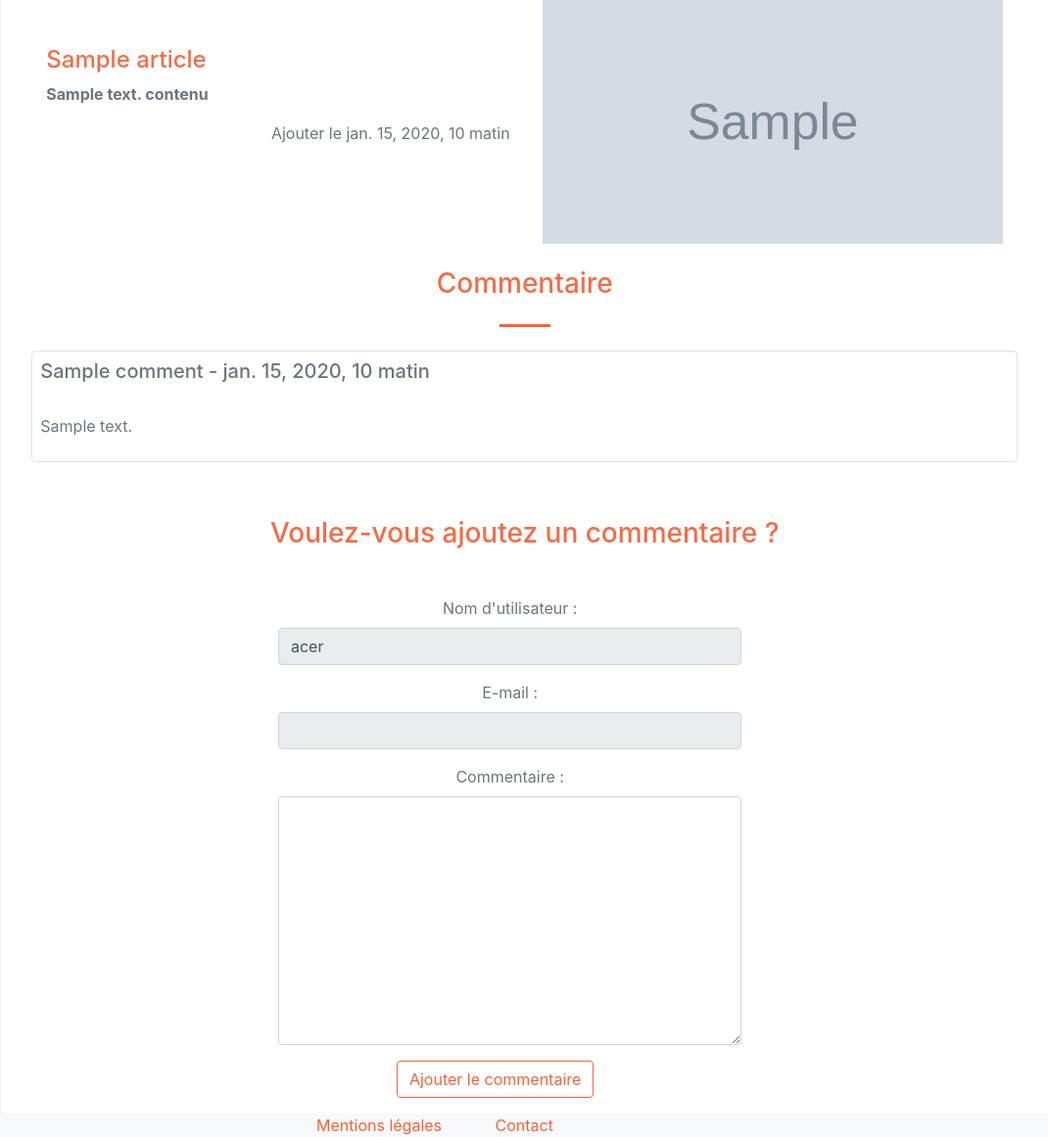
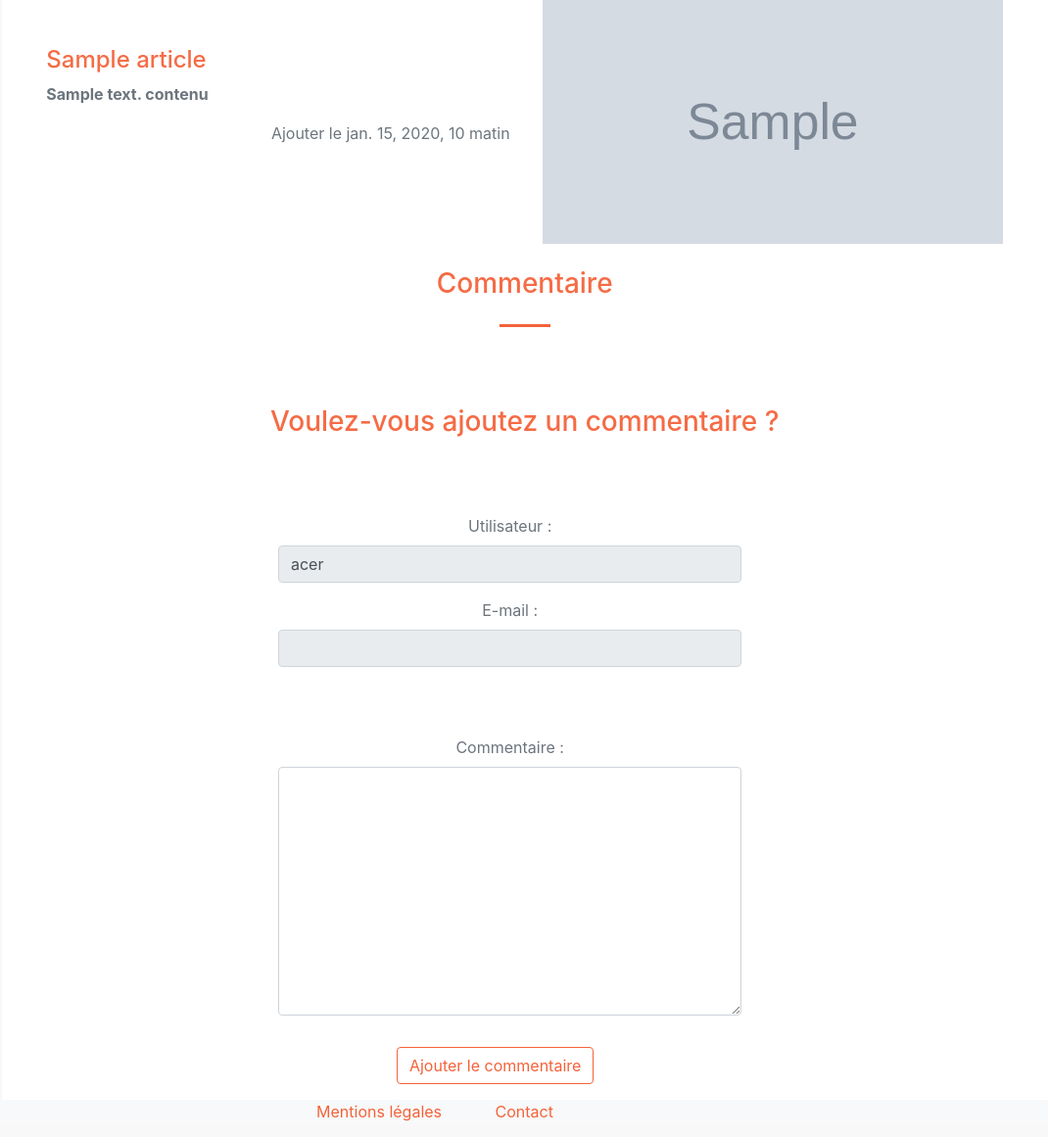
Before and after one commit to Frantz680/Site-elec, a Django app: template articles/templates/articles/detail.html in a window 1280 px wide. Shown: the part 334-1495 px from the top of the page at 98% size, without its empty margins (196-1266 px from the left). Run offline with Django 3.2, Linux system fonts and the light colour scheme; a user stored in the database is signed in; tables that the repository leaves empty hold one stand-in row (values such as "Sample post"); the template is opened without the code that fills it: values that come from a table or form of the project are taken from there, most other values are stand-ins (such as "Sample title", 1, 10 or a date in 2020); grey boxes marked "Sample" are stand-in pictures; some libraries are stand-ins or nearby versions.

Commit message:
Captcha + Comment

```diff
--- /dev/null
+++ b/articles/my_captcha.py
@@ -0,0 +1,5 @@
+from django import forms
+from captcha.fields import ReCaptchaField
+
+class FormWithCaptcha(forms.Form):
+    captcha = ReCaptchaField()
--- a/articles/templates/articles/detail.html
+++ b/articles/templates/articles/detail.html
@@ -5,6 +5,7 @@
 {% block title %}Apprend-elec{% endblock %}
 
 {% block contenu %}
+
 <div class="masthead-lumiere-home col-md-10">
     {% for article in articles %}
     <div class="container-home">
@@ -75,22 +76,22 @@
             Commentaire
         </h3>
         <hr class="divider my-4" />
-        {% if not comments.all %}
-            <p class="text-muted">Il n'y a pas encore de commentaire..</p>
+        {% for comment in comments.all %}
 
-        {% else %}
+        {% if comment.name_article == sous_category.name and comment.id_sous_category == sous_category.id %}
 
-            {% for comment in comments.all %}
-            <div class="mt-3">
-                <div class="card border p-2 ">
-                    <h5 class="text-muted">{{ comment.name}} - {{ comment.date_added}}</h5>
-                    <br/>
-                    <p class="text-muted">{{ comment.body }}</p>
-                </div>
+        <div class="mt-3">
+            <div class="card border p-2 ">
+                <h5 class="text-muted">{{ comment.user}} - {{ comment.date_added}}</h5>
+                <br/>
+                <p class="text-muted">{{ comment.contenu }}</p>
             </div>
-            {% endfor %}
+        </div>
 
         {% endif %}
+
+        {% endfor %}
+
         <br/>
         <br/>
     </div>
@@ -102,32 +103,46 @@
 
         <form method="POST">
             {% csrf_token %}
-            <div class="row h-100 align-items-center justify-content-center text-center mt-5">
+            <div class="row h-100 align-items-center justify-content-center text-center ">
                 <div class="fieldWrapper my-label text-muted text-center col-lg-6" id="name-comment">
                     {% if request.user.is_authenticated %}
-                    <p class="">
-                    <label for="id_name">Nom d'utilisateur&nbsp;:</label>
-                    <input type="text" name="name" class="form-control" required="" value="{{ user.username }}" id="id_name" readonly>
+                    <!-- {{ form.as_p }} -->
+
+                    <label class="hidden-important" for="id_name_article">id_article&nbsp;:</label>
+                    <input type="text" name="name_article" class="form-control hidden-important" id="id_name_article" value="{{ sous_category.name }}">
+
+                    <p>
+                        <label for="id_user">Utilisateur&nbsp;:</label>
+                        <input type="text" name="user" class="form-control" id="id_user" value="{{ user.username }}" readonly>
                     </p>
 
-                    <p class="">
                     <label for="id_e_mail">E-mail&nbsp;:</label>
-                    <input type="text" name="e_mail" class="form-control" required="" value="{{ user.email }}" id="id_e_mail" readonly>
-                    </p>
+                    <input type="text" name="e_mail" required="" class="form-control" value="{{ user.email }}" id="id_e_mail" readonly>
+
+                    <label class="hidden-important" for="id_id_sous_category">id_sous_category&nbsp;:</label>
+                    <input type="text" name="id_sous_category" class="form-control hidden-important" id="id_id_sous_category" value="{{ sous_category.id }}">
+
                     {% else %}
-                    <label for="id_name">Nom d'utilisateur&nbsp;:</label>
-                    <input type="text" name="name" class="form-control" required="" id="id_name">
+
+                    <label class="hidden-important" for="id_name_article">id_article&nbsp;:</label>
+                    <input type="text" name="name_article" class="form-control hidden-important" id="id_name_article" value="{{ sous_category.name }}">
+
+                    <label for="id_user">Nom d'utilisateur&nbsp;:</label>
+                    <input type="text" name="user" class="form-control" required="" id="id_user">
                     <label for="id_e_mail">E-mail&nbsp;:</label>
                     <input type="text" name="e_mail" class="form-control" required="" id="id_e_mail">
+
+                    <label class="hidden-important" for="id_id_sous_category">id_sous_category&nbsp;:</label>
+                    <input type="text" name="id_sous_category" class="form-control hidden-important" id="id_id_sous_category" value="{{ sous_category.id }}">
+
                     {% endif %}
-                    <label for="id_body">Commentaire&nbsp;:</label>
-                    <textarea name="body" cols="40" rows="10" class="form-control" required="" id="id_body"></textarea>
+                    <p>
+                        <label for="id_contenu">Commentaire&nbsp;:</label>
+                        <textarea name="contenu" cols="40" rows="10" class="form-control" required="" id="id_contenu"></textarea>
+                    </p>
 
-                    <script src='https://www.google.com/recaptcha/api.js'></script>
+                    {{captcha}}
 
-                    <div class="row h-100 align-items-center justify-content-center text-center">
-                        <div class="g-recaptcha" data-sitekey="public_key_here"></div>
-                    </div>
                     <div class="row h-100 align-items-center justify-content-center text-center">
                         <p class="submit">
                         <input type="submit" name="post" class="btn btn-outline-primary mt-3" value="Ajouter le commentaire" />
--- a/home/forms.py
+++ b/home/forms.py
@@ -2,7 +2,7 @@ from django.db.models import fields
 from django.forms import ModelForm
 from django import forms
 
-from .models import Articles, Sous_Category, Category
+from .models import Articles, Sous_Category, Category, Comment
 
 
 class AddCatForm(ModelForm):
@@ -58,3 +58,33 @@ class addArticlesForm(ModelForm):
     class Meta:
         model = Articles
         fields = ['user', 'titre_page', 'sous_titre_page', 'titres_articles', 'sous_category_id', 'contenu', 'image_path']
+
+class addCommentForm(ModelForm):
+
+    user = forms.CharField(
+        label="user",
+        widget=forms.TextInput(attrs={'class': 'form-control' }),
+        strip=False,
+        required=False)
+
+    name_article = forms.CharField(
+        label="id_article",
+        widget=forms.TextInput(attrs={'class': 'form-control' }),
+        strip=False,
+        required=False)
+
+    id_sous_category = forms.CharField(
+        label="id_sous_category",
+        widget=forms.TextInput(attrs={'class': 'form-control' }),
+        strip=False,
+        required=False)
+
+    e_mail = forms.CharField()
+
+    contenu = forms.CharField(
+        label="Commentaire",
+        widget=forms.Textarea(attrs={'class': 'form-control' }))
+
+    class Meta:
+        model = Comment
+        fields = ['user', 'name_article', 'id_sous_category', 'e_mail', 'contenu']
--- a/home/models.py
+++ b/home/models.py
@@ -20,3 +20,11 @@ class Articles(models.Model):
     contenu = models.TextField()
     image_path = models.ImageField(upload_to='articles/')
     date_added = models.DateTimeField(auto_now_add=True)
+
+class Comment(models.Model):
+    user = models.CharField(max_length=150, null=True, blank=True)
+    name_article = models.CharField(max_length=150,null=True, blank=True)
+    id_sous_category = models.IntegerField(null=True, blank=True)
+    contenu = models.TextField()
+    e_mail = models.EmailField()
+    date_added = models.DateTimeField(auto_now_add=True)
```
Also changed, not shown: articles/views.py (+24 -6 lines), dashboard/settings.py (+7 -0 lines).
